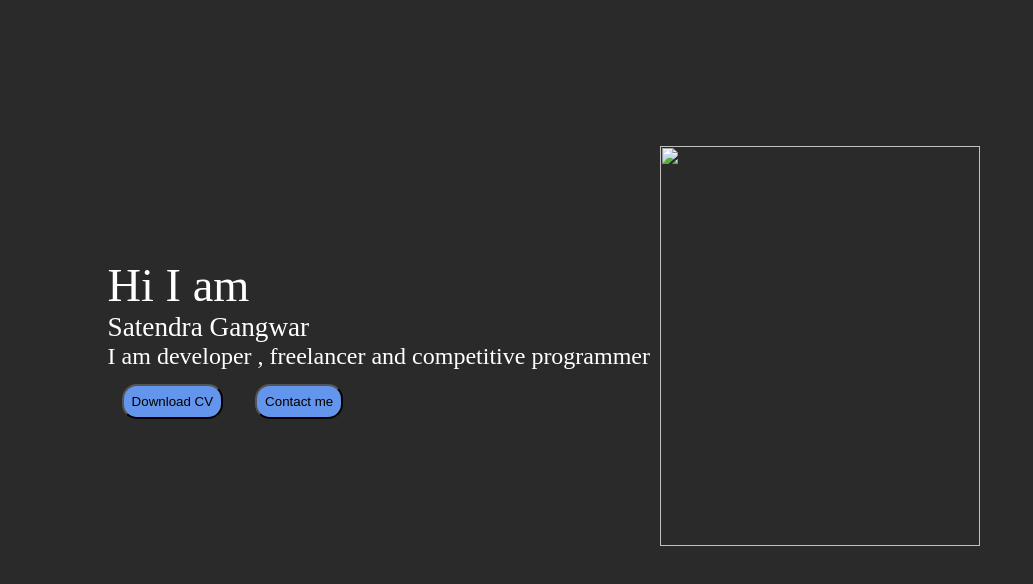
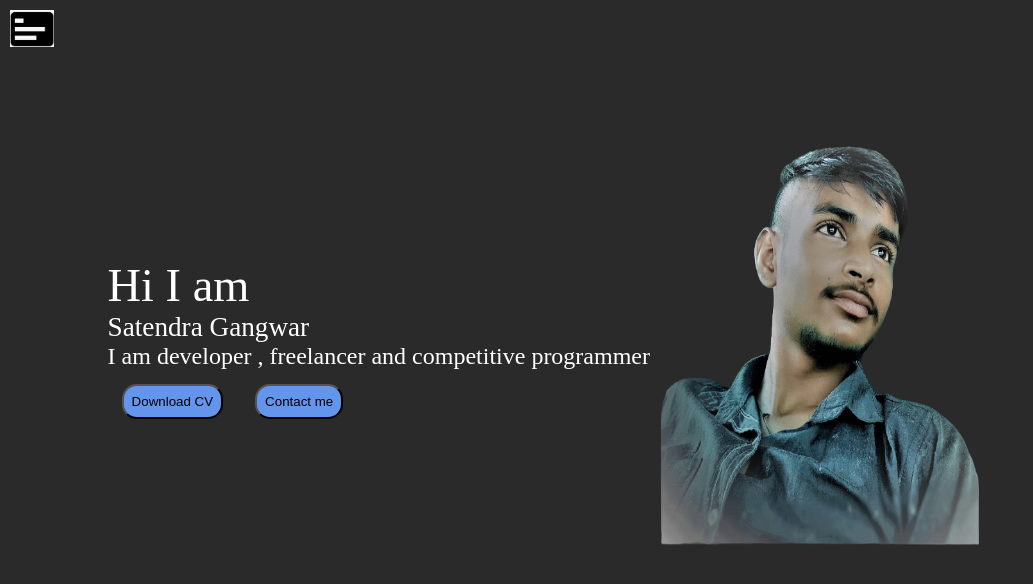
Before and after one commit to satendragangwar/portfolio-, a plain HTML site: page index.html in a window 1280 px wide. Shown: the whole page, without its empty margins (0-1033 px from the left). Drawn offline with Linux system fonts and the light colour scheme; the site is published under a folder, as on GitHub Pages, so addresses that start at the root find nothing; a web font is replaced by a local one.

Commit message:
Update index.html

```diff
--- a/index.html
+++ b/index.html
@@ -26,8 +26,8 @@
         </div>
         <div class="main">
             <div class="hamburger">
-                <img class="ham" src="/images/3lines.png" alt="" width="44">
-                <img class="cross1" src="/images/cross_image-removebg-preview.PNG" alt="" width="29">
+                <img class="ham" src="images/3lines.png" alt="" width="44">
+                <img class="cross1" src="images/cross_image-removebg-preview.PNG" alt="" width="29">
             </div>
 
             <div class="infocontainer">
@@ -40,7 +40,7 @@
                         <a href="/pages/contact.html"><button class="btn2"> Contact me</button></a>
                     </div>
                 </div>
-                <div class="devpic"><img src="/images/IMG_20210418_231450_749-removebg-preview.PNG" alt=""></div>
+                <div class="devpic"><img src="images/IMG_20210418_231450_749-removebg-preview.PNG" alt=""></div>
             </div>
         </div>
     </div>
```
